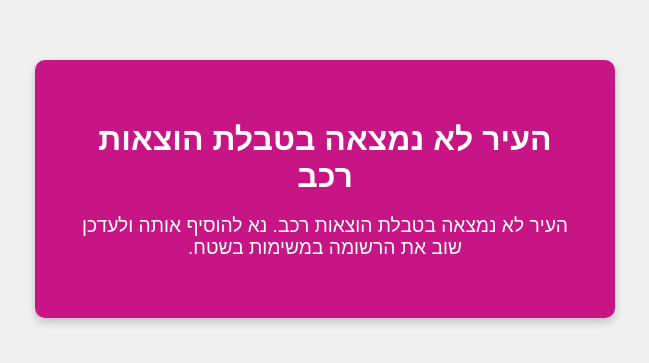
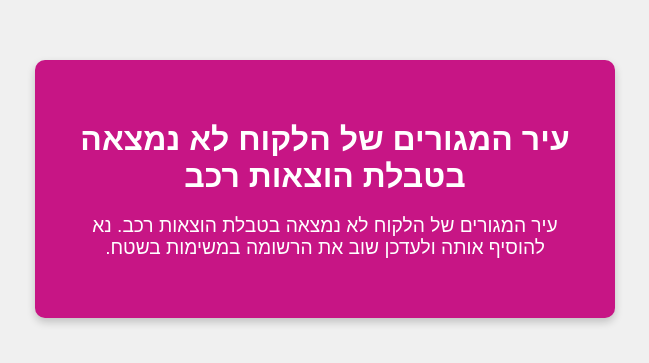
Before and after one commit to Chavipeach/city-not-found-page, a plain HTML site: page index.html in a window 1280 px wide. Shown: the part 211-574 px from the top of the page, without its empty margins (315-964 px from the left). Drawn offline with Linux system fonts and the light colour scheme.

Commit message:
Update index.html

```diff
--- a/index.html
+++ b/index.html
@@ -3,7 +3,7 @@
 <head>
     <meta charset="UTF-8">
     <meta name="viewport" content="width=device-width, initial-scale=1.0">
-    <title>העיר לא נמצאה</title>
+    <title>עיר המגורים של הלקוח לא נמצאה</title>
     <style>
         body {
             font-family: 'Arial', sans-serif;
@@ -38,8 +38,8 @@
 </head>
 <body>
     <div class="container">
-        <h1>העיר לא נמצאה בטבלת הוצאות רכב</h1>
-        <p>העיר <span id="cityName"></span> לא נמצאה בטבלת הוצאות רכב. נא להוסיף אותה ולעדכן שוב את הרשומה במשימות בשטח.</p>
+        <h1>עיר המגורים של הלקוח לא נמצאה בטבלת הוצאות רכב</h1>
+        <p>עיר המגורים של הלקוח <span id="cityName"></span> לא נמצאה בטבלת הוצאות רכב. נא להוסיף אותה ולעדכן שוב את הרשומה במשימות בשטח.</p>
     </div>
 
     <script>
```
